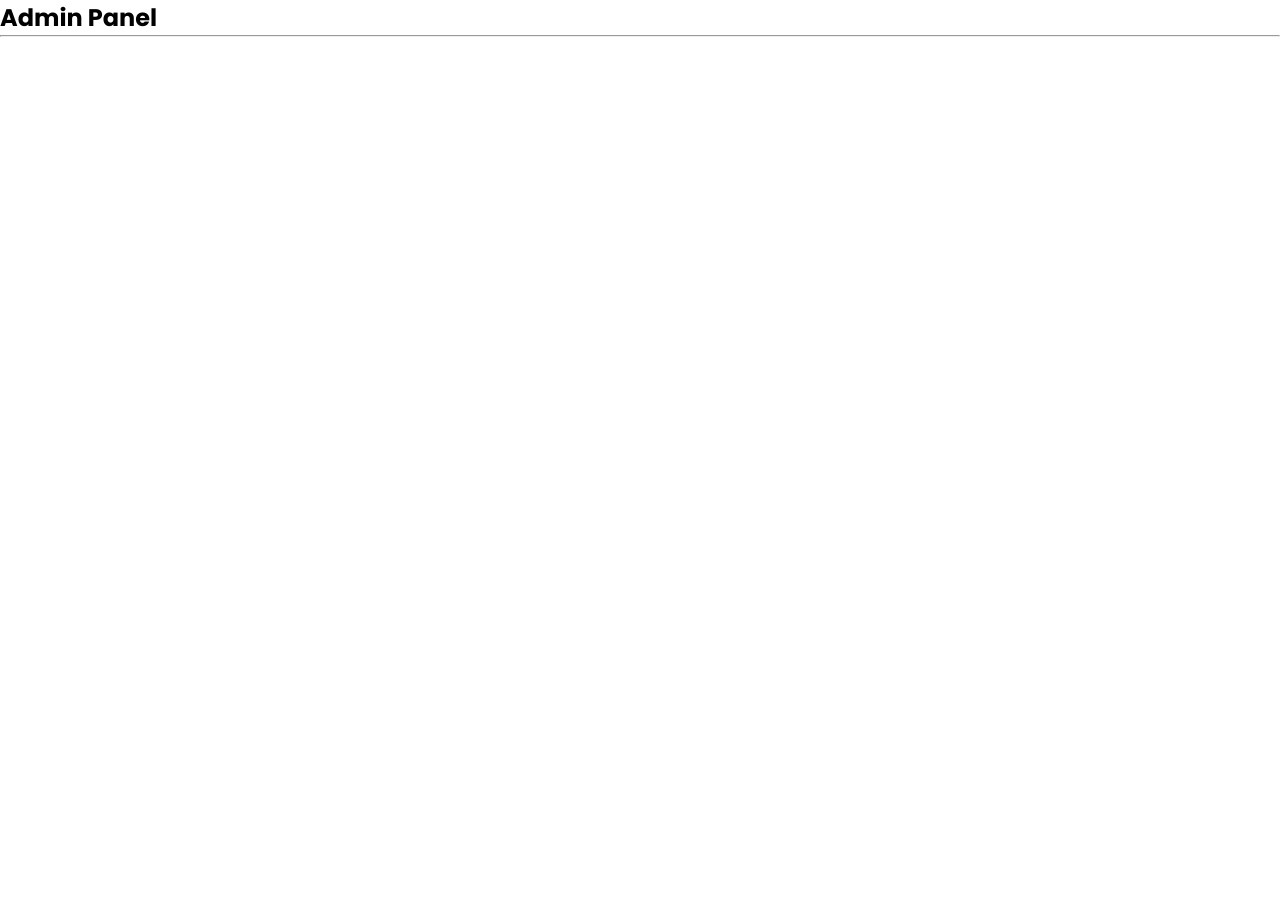
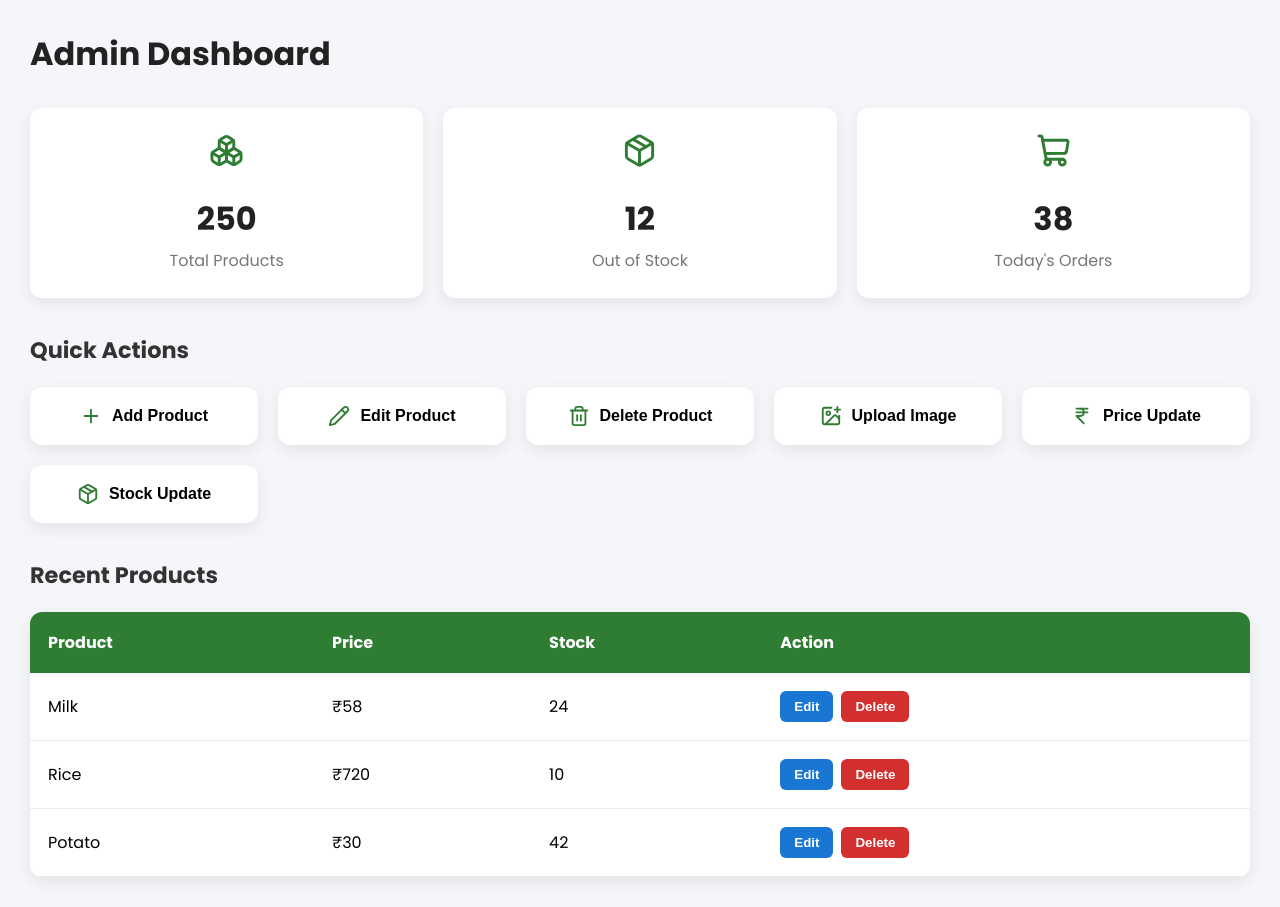
Before and after one commit to imry06/ProductsAdminPanel, a React (Vite) app: page / in a window 1280 px wide. Before the commit the page ends 800 px from the top, so only its background shows below. Built offline with nearby package versions, Linux system fonts and the light colour scheme.

Commit message:
admin dash board page udpated and styled.

```diff
--- a/package.json
+++ b/package.json
@@ -10,6 +10,7 @@
     "preview": "vite preview"
   },
   "dependencies": {
+    "lucide-react": "^1.23.0",
     "react": "^19.2.7",
     "react-dom": "^19.2.7"
   },
--- a/src/App.jsx
+++ b/src/App.jsx
@@ -1,13 +1,12 @@
 
 import './App.css'
+import Dashboard from './pages/Dashboard'
 
 function App() {
 
   return (
     <>
-    <h2>Admin Panel</h2>
-    <hr />
-
+         <Dashboard/>
     </>
   )
 }
--- a/src/css/dashboard.css
+++ b/src/css/dashboard.css
@@ -0,0 +1,178 @@
+
+
+.dashboard{
+    min-height: 100vh;
+    padding: 30px;
+    background: #f4f6f9;
+    /* font-family: Arial, Helvetica, sans-serif; */
+}
+
+.dashboard h1{
+    font-size: 2rem;
+    color: #222;
+    margin-bottom: 30px;
+}
+
+.dashboard h2{
+    margin: 35px 0 20px;
+    color: #333;
+    font-size: 1.4rem;
+}
+
+/* ===========================
+   Stats Cards
+=========================== */
+
+.stats{
+    display: grid;
+    grid-template-columns: repeat(auto-fit,minmax(220px,1fr));
+    gap: 20px;
+}
+
+.card{
+    background: white;
+    padding: 25px;
+    border-radius: 12px;
+    box-shadow: 0 5px 15px rgba(0,0,0,.08);
+    text-align: center;
+    transition: .3s;
+}
+
+.card:hover{
+    transform: translateY(-5px);
+}
+
+.card svg{
+    color: #2e7d32;
+    margin-bottom: 15px;
+}
+
+.card h2{
+    margin: 5px 0;
+    color: #222;
+    font-size: 2rem;
+}
+
+.card p{
+    color: #777;
+}
+
+/* ===========================
+   Quick Actions
+=========================== */
+
+.actions{
+    display: grid;
+    grid-template-columns: repeat(auto-fit,minmax(220px,1fr));
+    gap: 20px;
+}
+
+.actions button{
+    border: none;
+    background: white;
+    padding: 18px;
+    border-radius: 12px;
+    box-shadow: 0 5px 15px rgba(0,0,0,.08);
+    display: flex;
+    align-items: center;
+    justify-content: center;
+    gap: 10px;
+    font-size: 1rem;
+    cursor: pointer;
+    transition: .3s;
+    font-weight: 600;
+}
+
+.actions button svg{
+    color: #2e7d32;
+}
+
+.actions button:hover{
+    background: #2e7d32;
+    color: white;
+}
+
+.actions button:hover svg{
+    color: white;
+}
+
+/* ===========================
+   Table
+=========================== */
+
+table{
+    width: 100%;
+    background: white;
+    border-radius: 12px;
+    overflow: hidden;
+    border-collapse: collapse;
+    box-shadow: 0 5px 15px rgba(0,0,0,.08);
+}
+
+thead{
+    background: #2e7d32;
+    color: white;
+}
+
+th,
+td{
+    padding: 18px;
+    text-align: left;
+}
+
+tbody tr{
+    border-bottom: 1px solid #eee;
+}
+
+tbody tr:hover{
+    background: #f9f9f9;
+}
+
+td button{
+    border: none;
+    padding: 8px 14px;
+    border-radius: 6px;
+    cursor: pointer;
+    margin-right: 8px;
+    transition: .3s;
+    font-weight: 600;
+}
+
+td button:first-child{
+    background: #1976d2;
+    color: white;
+}
+
+td button:last-child{
+    background: #d32f2f;
+    color: white;
+}
+
+td button:hover{
+    opacity: .85;
+}
+
+/* ===========================
+   Responsive
+=========================== */
+
+@media(max-width:768px){
+
+    .dashboard{
+        padding: 15px;
+    }
+
+    .dashboard h1{
+        font-size: 1.6rem;
+    }
+
+    table{
+        display: block;
+        overflow-x: auto;
+        white-space: nowrap;
+    }
+
+    .actions{
+        grid-template-columns: repeat(auto-fit,minmax(160px,1fr));
+    }
+}
--- a/src/pages/Dashboard.jsx
+++ b/src/pages/Dashboard.jsx
@@ -1,9 +1,135 @@
-import React from 'react'
+import {
+  Plus,
+  Pencil,
+  Trash2,
+  ImagePlus,
+  IndianRupee,
+  Package,
+  Boxes,
+  ShoppingCart,
+} from "lucide-react";
 
-const Dashboard = () => {
+import "../css/dashboard.css";
+
+export default function Dashboard() {
   return (
-    <div>Dashboard</div>
-  )
+    <div className="dashboard">
+
+      <h1>Admin Dashboard</h1>
+
+      {/* Statistics */}
+
+      <div className="stats">
+
+        <div className="card">
+          <Boxes size={35} />
+          <h2>250</h2>
+          <p>Total Products</p>
+        </div>
+
+        <div className="card">
+          <Package size={35} />
+          <h2>12</h2>
+          <p>Out of Stock</p>
+        </div>
+
+        <div className="card">
+          <ShoppingCart size={35} />
+          <h2>38</h2>
+          <p>Today's Orders</p>
+        </div>
+
+      </div>
+
+      {/* Quick Actions */}
+
+      <h2>Quick Actions</h2>
+
+      <div className="actions">
+
+        <button>
+          <Plus size={22} />
+          Add Product
+        </button>
+
+        <button>
+          <Pencil size={22} />
+          Edit Product
+        </button>
+
+        <button>
+          <Trash2 size={22} />
+          Delete Product
+        </button>
+
+        <button>
+          <ImagePlus size={22} />
+          Upload Image
+        </button>
+
+        <button>
+          <IndianRupee size={22} />
+          Price Update
+        </button>
+
+        <button>
+          <Package size={22} />
+          Stock Update
+        </button>
+
+      </div>
+
+      {/* Recent Products */}
+
+      <h2>Recent Products</h2>
+
+      <table>
+
+        <thead>
+          <tr>
+            <th>Product</th>
+            <th>Price</th>
+            <th>Stock</th>
+            <th>Action</th>
+          </tr>
+        </thead>
+
+        <tbody>
+
+          <tr>
+            <td>Milk</td>
+            <td>₹58</td>
+            <td>24</td>
+            <td>
+              <button>Edit</button>
+              <button>Delete</button>
+            </td>
+          </tr>
+
+          <tr>
+            <td>Rice</td>
+            <td>₹720</td>
+            <td>10</td>
+            <td>
+              <button>Edit</button>
+              <button>Delete</button>
+            </td>
+          </tr>
+
+          <tr>
+            <td>Potato</td>
+            <td>₹30</td>
+            <td>42</td>
+            <td>
+              <button>Edit</button>
+              <button>Delete</button>
+            </td>
+          </tr>
+
+        </tbody>
+
+      </table>
+
+    </div>
+  );
 }
-
-export default Dashboard
```
Also changed, not shown: 2 other files (tests, documents, lock files or other folders).
